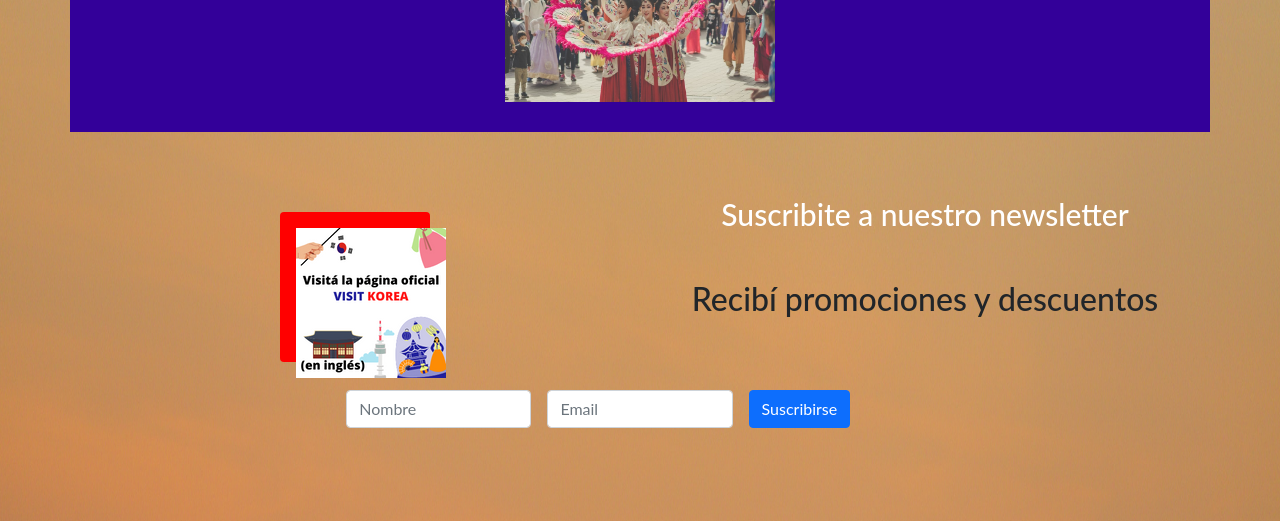
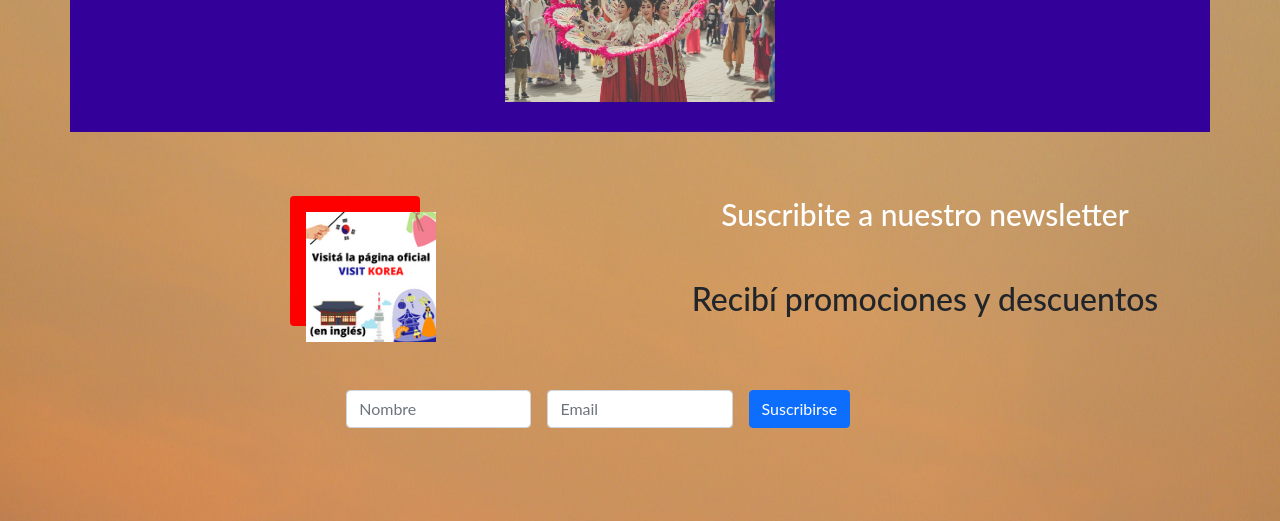
Before and after one commit to Aniuzkafa/Dodeskaden-Proyect, a website: page index.html in a window 1280 px wide. Shown: the part 2188-2709 px from the top of the page. Drawn offline with nearby package versions, Linux system fonts and the light colour scheme.

Commit message:
ajuste boton newsletter

```diff
--- a/index.html
+++ b/index.html
@@ -197,9 +197,11 @@
       <img src="./src/Assets/Img/Culture2.jpg" alt="Descuento cultura" width="270" height="200">
     </section>
 
+    <!--Newsletter-->
+
     <section class="container mt-5">
       <div class="row">
-        <div class="newsletter-grid col-lg-6 col-md-6 d-flex justify-content-center">
+        <div class="newsletter-grid col-lg-6 col-md-6 d-flex justify-content-center visit-container">
           <div class="visit1"></div>
           <div class="visit2">
             <a href="https://visitkoreaforme.com/eng/main.kto" target="_blank">
--- a/scss/Parciales/_index.scss
+++ b/scss/Parciales/_index.scss
@@ -93,15 +93,22 @@ header{
 }
 
 //*Animation square*/------------------------->
-
+.visit-container{
+    padding: 0px !important;
+}
 .visit1, .visit2 {
     border-radius: 4px;
-    height: 150px;
-    width: 150px;
-    margin: 150px;
+    height: 130px;
+    width: 130px;
+    margin: 130px;
     position:absolute;
     padding: 1rem 1rem;
     margin: 1rem;
+
+    img{
+        width: 130px;
+        height: 130px;
+    }
 }
 
 .visit1 {
```
Also changed, not shown: scss/style.css, 1 other file.
